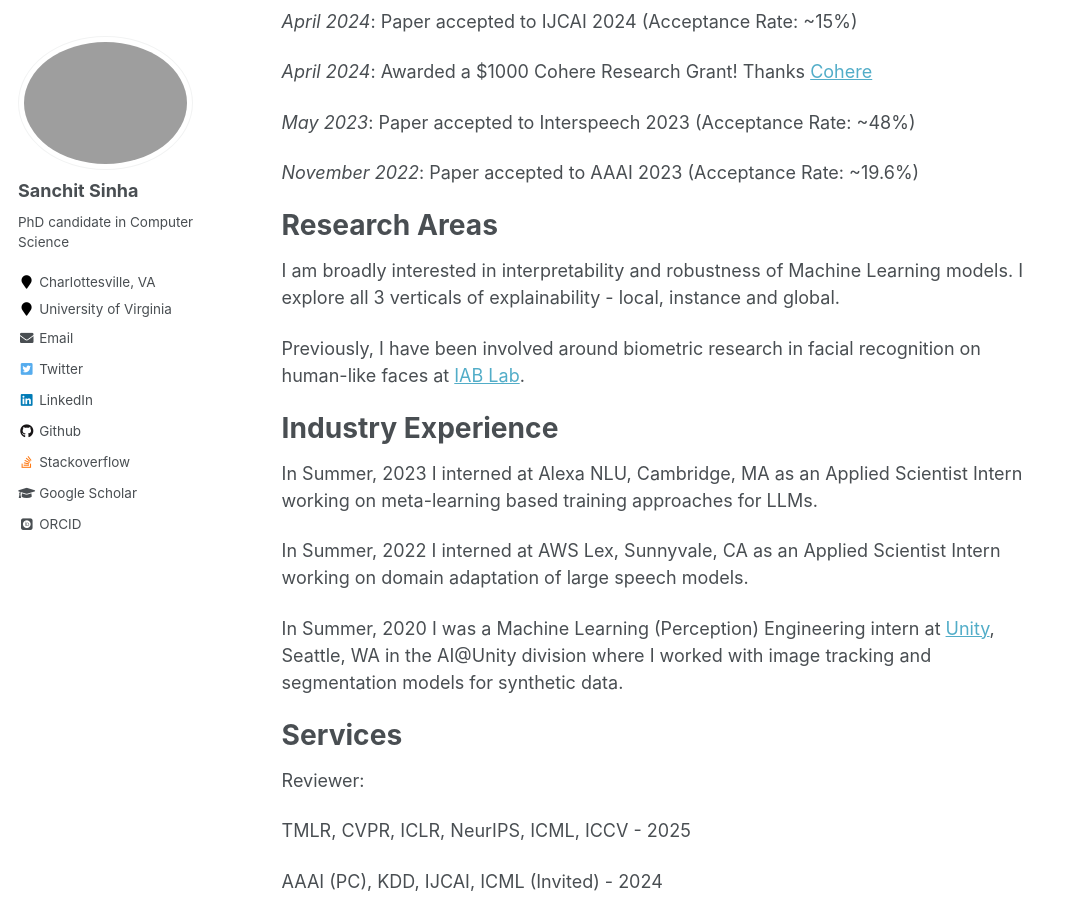
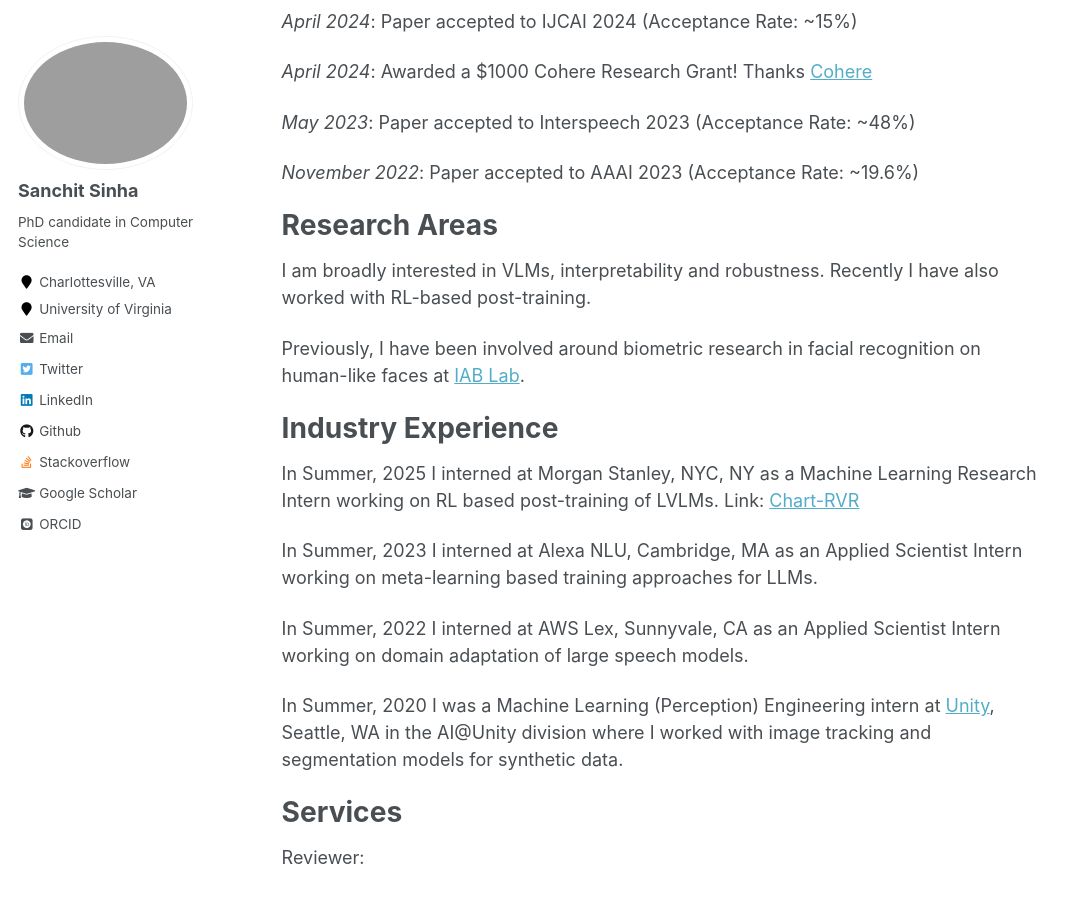
Before and after one commit to sanchit97/sanchit97.github.io, a Jekyll site: the page built from _pages/about.md, in a window 1280 px wide and 900 px high, scrolled down 580 px. Shown: the whole window, without its empty margins (0-1081 px from the left). Built offline with Jekyll 4.4.1, drawn with Linux system fonts in a browser that asks for light colours; some web fonts are replaced.

Commit message:
aug update

```diff
--- a/_pages/about.md
+++ b/_pages/about.md
@@ -36,13 +36,15 @@
 
 Research Areas
 ======
-I am broadly interested in interpretability and robustness of Machine Learning models. I explore all 3 verticals of explainability - local, instance and global.
+I am broadly interested in VLMs, interpretability and robustness. Recently I have also worked with RL-based post-training.
 
 Previously, I have been involved around biometric research in facial recognition on human-like faces at [IAB Lab](http://iab-rubric.org/).
 
 
 Industry Experience
 ======
+In Summer, 2025 I interned at Morgan Stanley, NYC, NY as a Machine Learning Research Intern working on RL based post-training of LVLMs. Link: [Chart-RVR](https://huggingface.co/sanchit97/chart-rvr-3b)
+
 In Summer, 2023 I interned at Alexa NLU, Cambridge, MA as an Applied Scientist Intern working on meta-learning based training approaches for LLMs.
 
 In Summer, 2022 I interned at AWS Lex, Sunnyvale, CA as an Applied Scientist Intern working on domain adaptation of large speech models.
```
